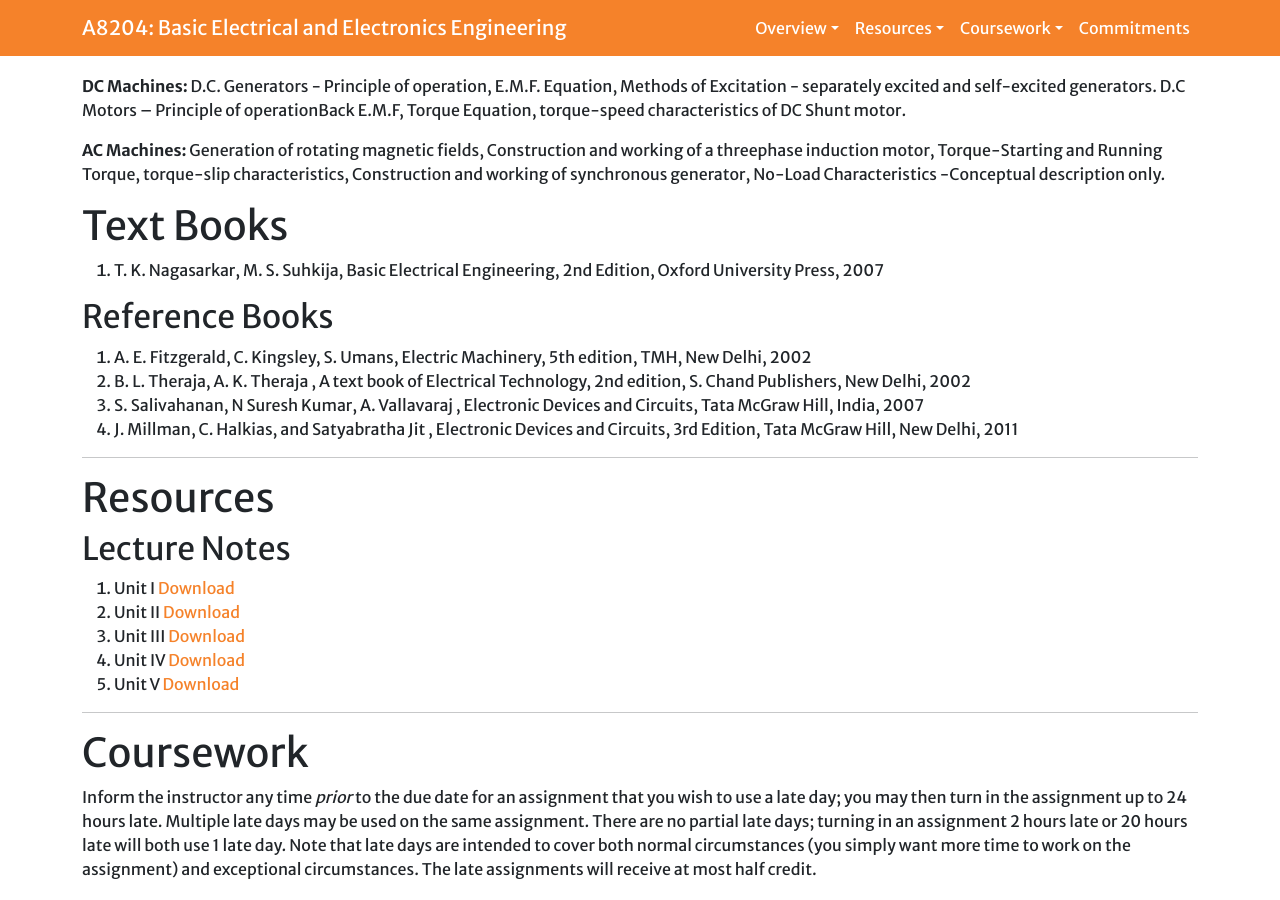
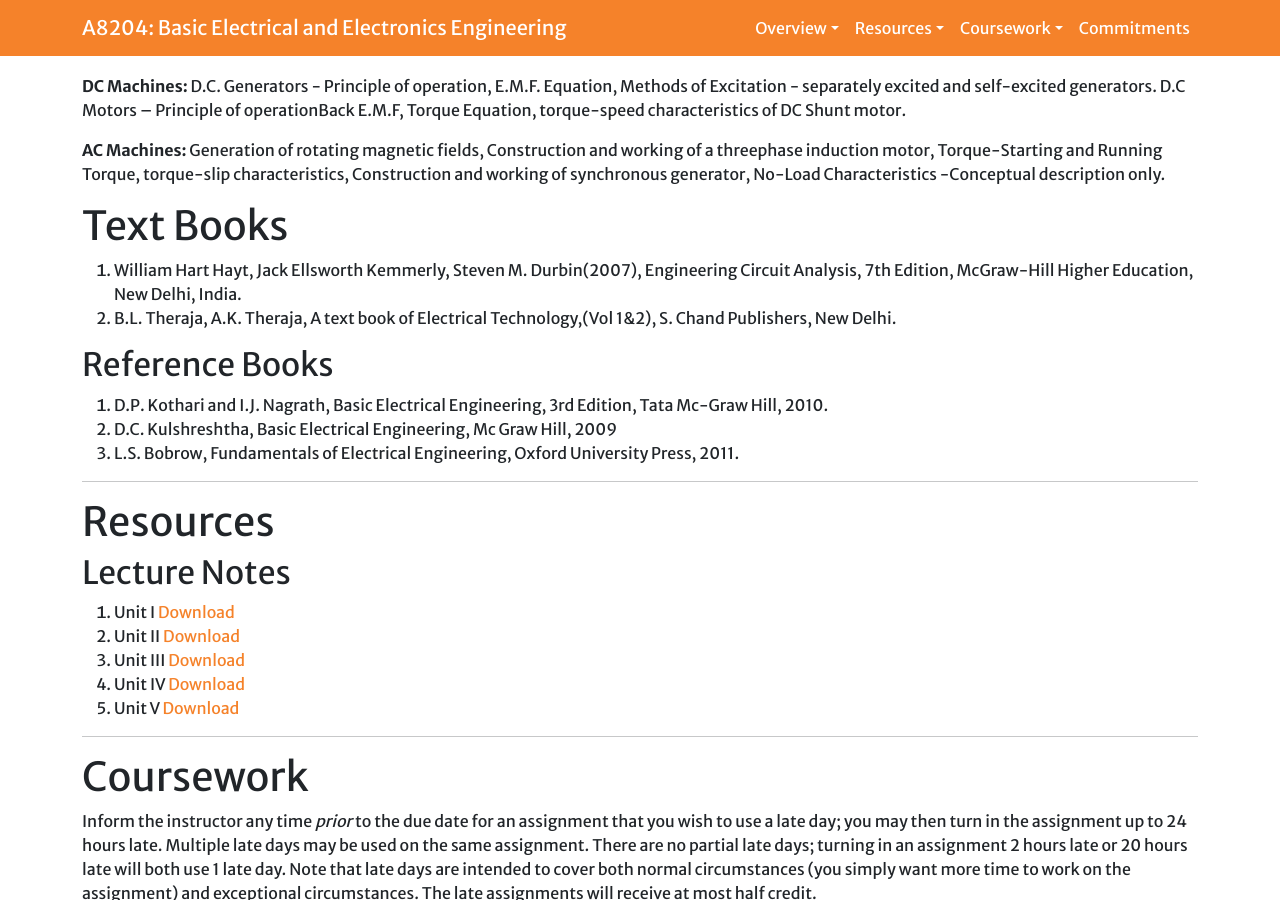
Before and after one commit to mounicavce/BEE, a Jekyll site: the page built from index.md, in a window 1280 px wide and 900 px high, scrolled down 1068 px. Built offline with Jekyll 4.4.1, drawn with Linux system fonts in a browser that asks for light colours; a script that is not in the unit is left out; our own code applies the rules of GitHub Pages for plain Markdown files.

Commit message:
Update index.md

```diff
--- a/index.md
+++ b/index.md
@@ -43,15 +43,18 @@ A8204.4. Test the performance of DC Machines, 1-Phase Transformers and AC Machin
 
 # <a name="textbooks">Text Books</a>
 
-1. T. K. Nagasarkar, M. S. Suhkija, Basic Electrical Engineering, 2nd Edition, Oxford University Press, 2007
+1. William Hart Hayt, Jack Ellsworth Kemmerly, Steven M. Durbin(2007), Engineering
+Circuit Analysis, 7th Edition, McGraw-Hill Higher Education, New Delhi, India.
+2. B.L. Theraja, A.K. Theraja, A text book of Electrical Technology,(Vol 1&2), S. Chand
+Publishers, New Delhi.
 
 
 ## <a name="references">Reference Books</a>
 
-1. A. E. Fitzgerald, C. Kingsley, S. Umans, Electric Machinery, 5th edition, TMH, New Delhi, 2002
-2. B. L. Theraja, A. K. Theraja , A text book of Electrical Technology, 2nd edition, S. Chand Publishers, New Delhi, 2002
-3. S. Salivahanan, N Suresh Kumar, A. Vallavaraj , Electronic Devices and Circuits, Tata McGraw Hill, India, 2007
-4. J. Millman, C. Halkias, and Satyabratha Jit , Electronic Devices and Circuits, 3rd Edition, Tata McGraw Hill, New Delhi, 2011
+1. D.P. Kothari and I.J. Nagrath, Basic Electrical Engineering, 3rd Edition, Tata Mc-Graw
+Hill, 2010.
+2. D.C. Kulshreshtha, Basic Electrical Engineering, Mc Graw Hill, 2009
+3. L.S. Bobrow, Fundamentals of Electrical Engineering, Oxford University Press, 2011.
 
 <hr>
 
```
